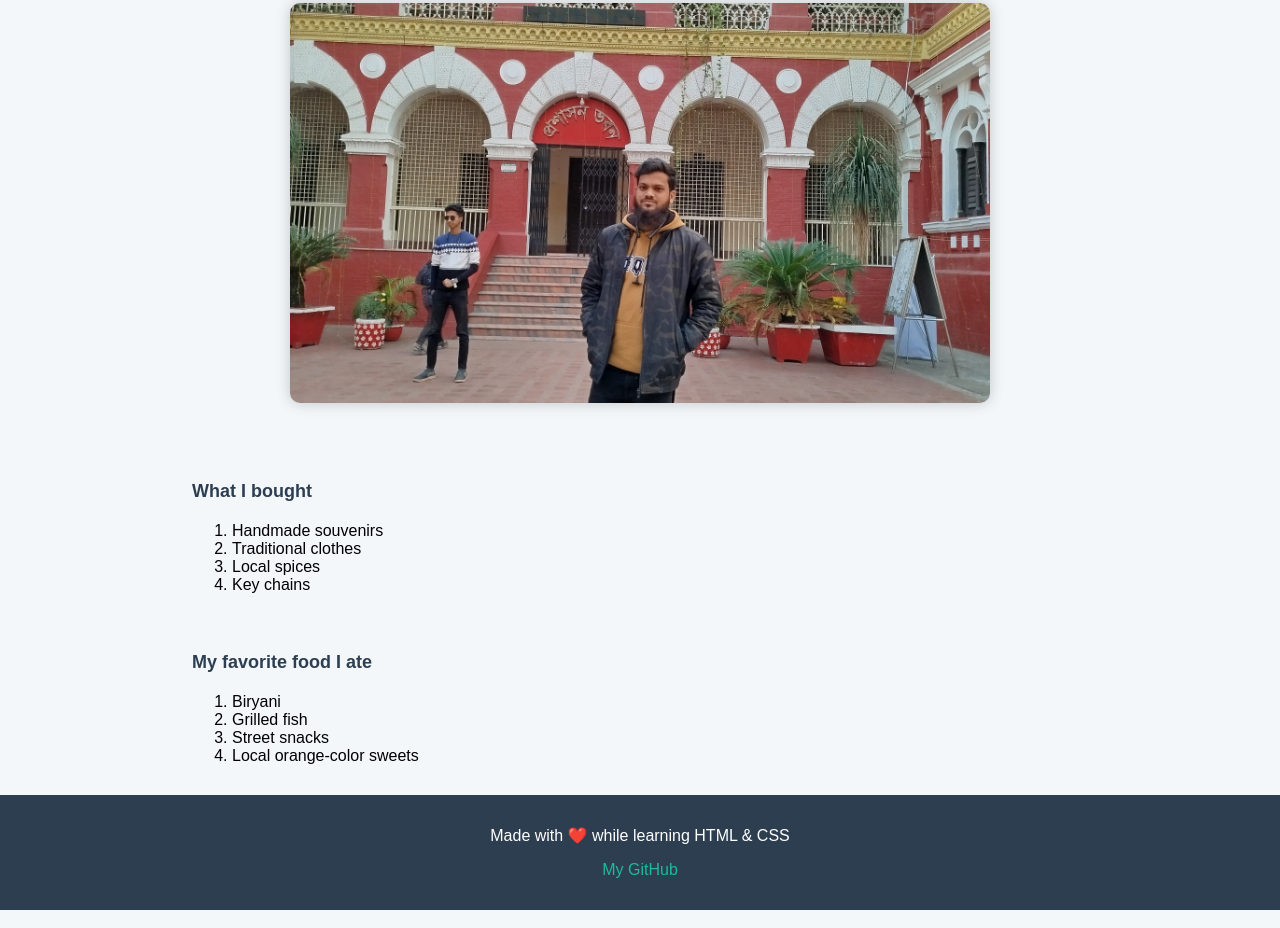
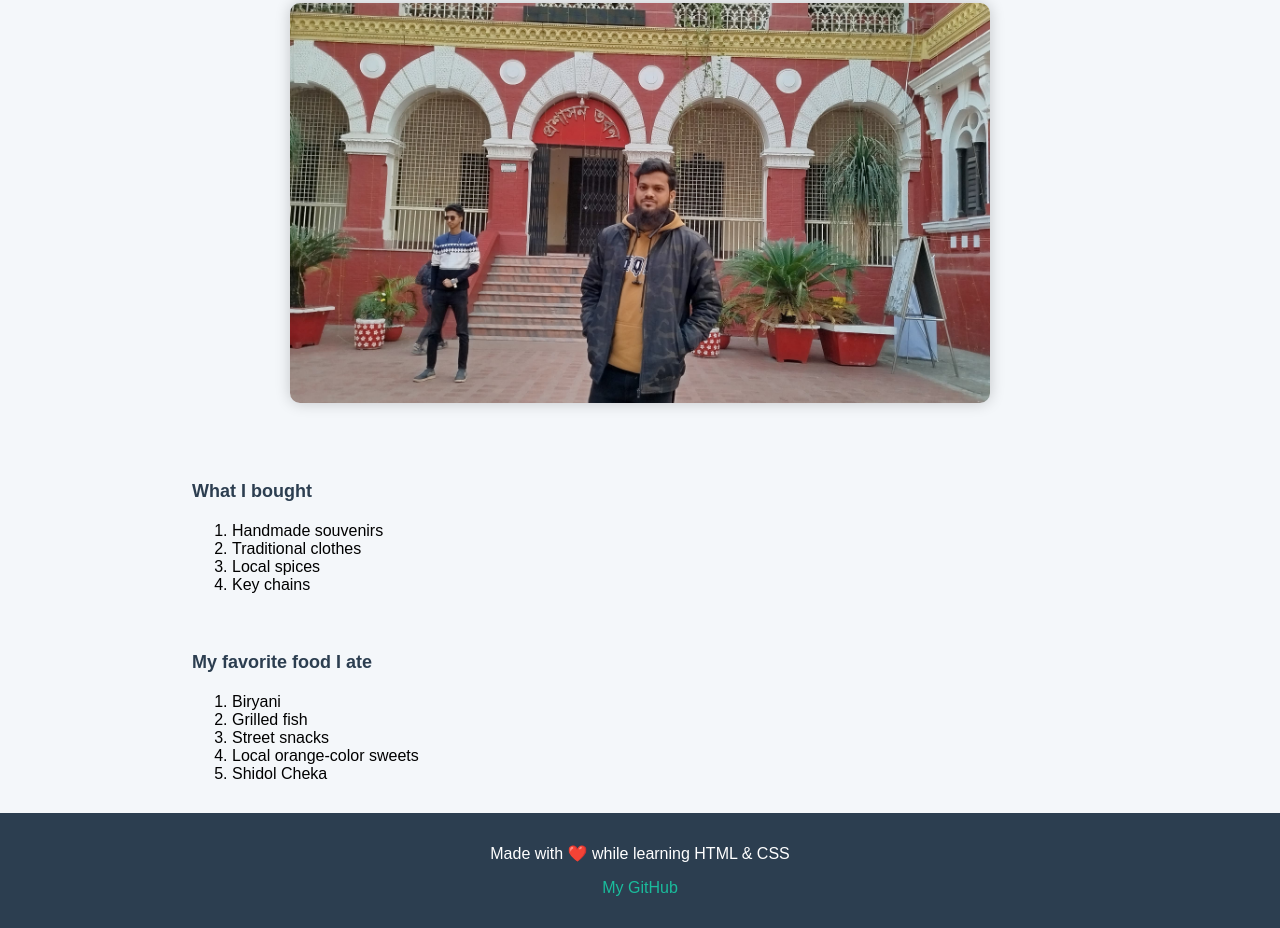
Before and after one commit to Azizulislamch/my-travel-blog, a plain HTML site: page index.html in a window 1280 px wide. Shown: the part 478-1406 px from the top of the page. Drawn offline with Linux system fonts and the light colour scheme.

Commit message:
Update food item

```diff
--- a/index.html
+++ b/index.html
@@ -94,6 +94,7 @@
         <li>Grilled fish</li>
         <li>Street snacks</li>
         <li>Local orange-color sweets</li>
+        <li>Shidol Cheka</li>
     </ol>
 
     <!-- Footer -->
```
